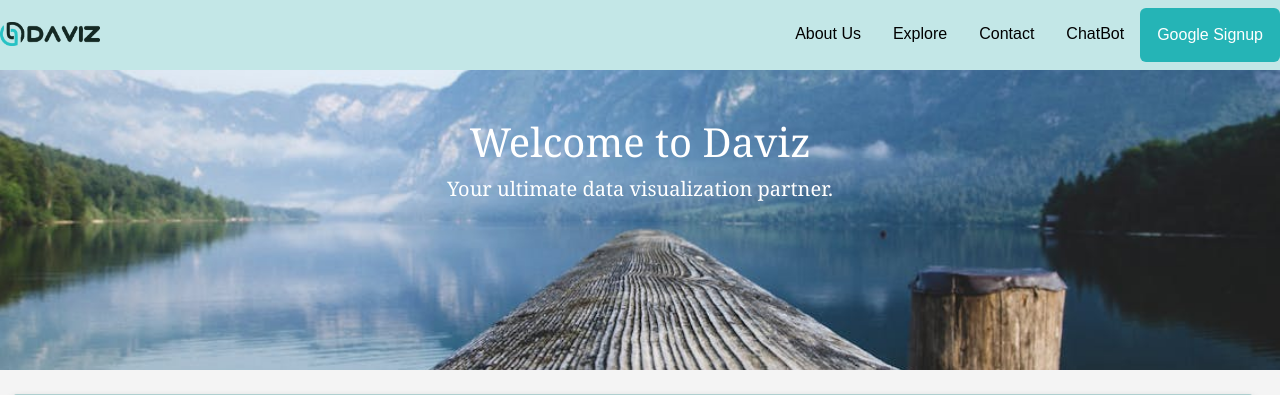
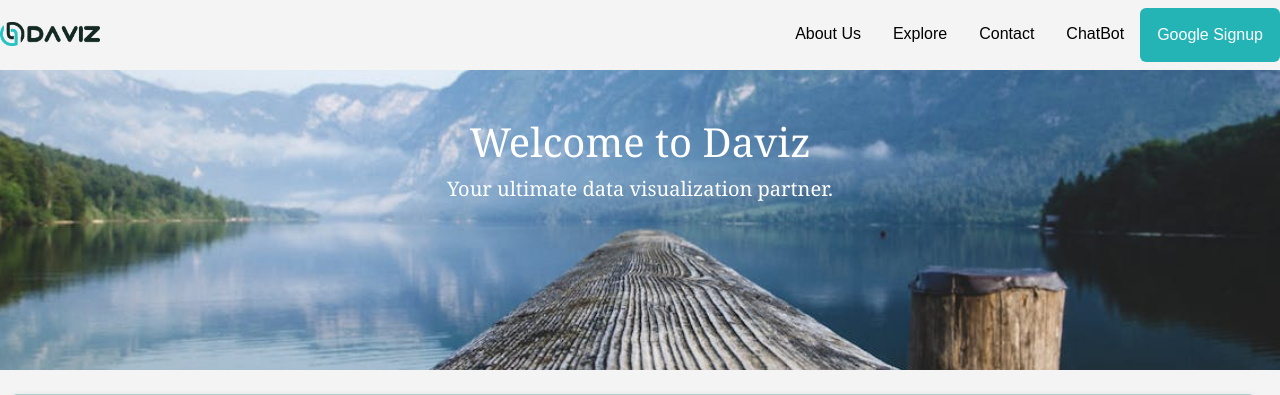
Before and after one commit to PRIYADHARSHINI-25/Daviz_App, a Flask app: page / in a window 1280 px wide. Shown: the top 395 px of the page. Run offline with Flask 3, Linux system fonts and the light colour scheme.

Commit message:
Update home.html

```diff
--- a/templates/home.html
+++ b/templates/home.html
@@ -69,7 +69,7 @@
     }
   </style>
   <body>
-    <nav class="navbar navbar-expand-lg" style="background-color: #c3e7e7">
+    <nav class="navbar navbar-expand-lg" >
       <!-- <div class="container-fluid"> -->
       <a class="navbar-brand" href="/">
         <img
```
